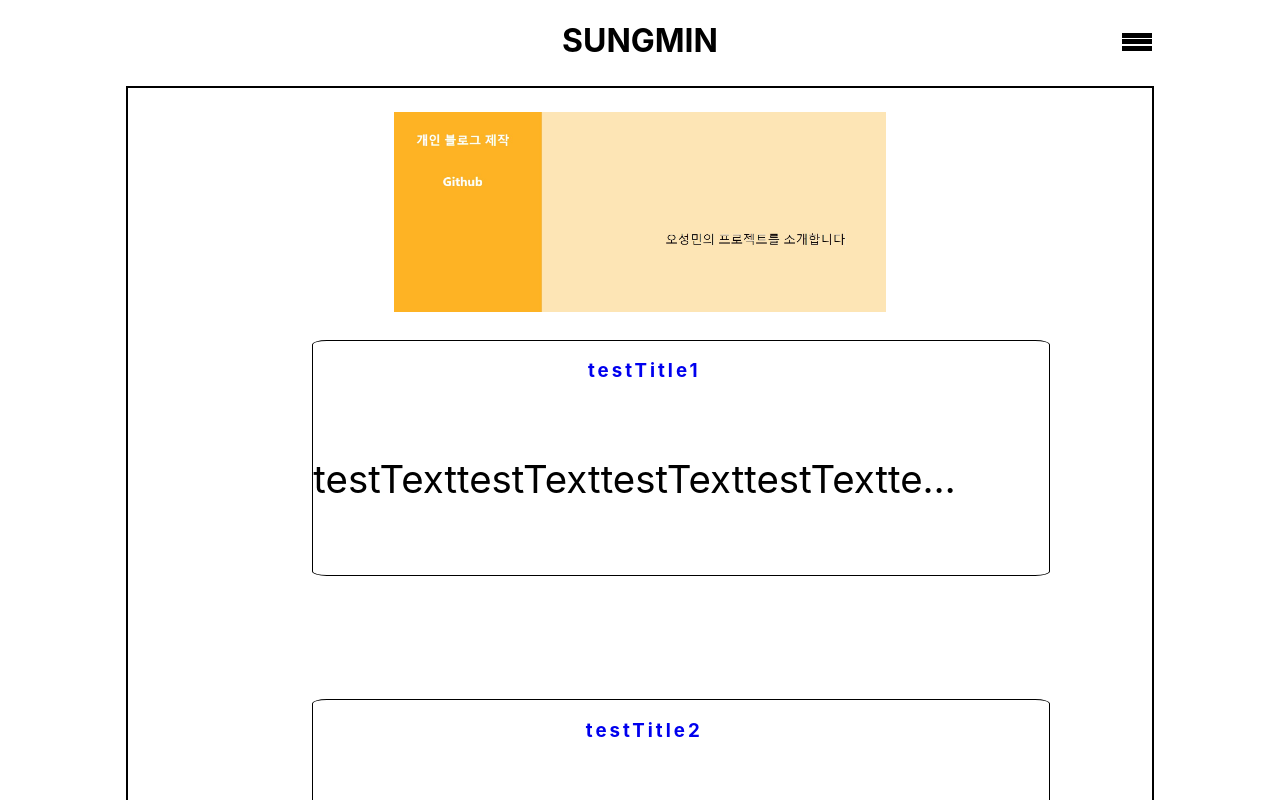
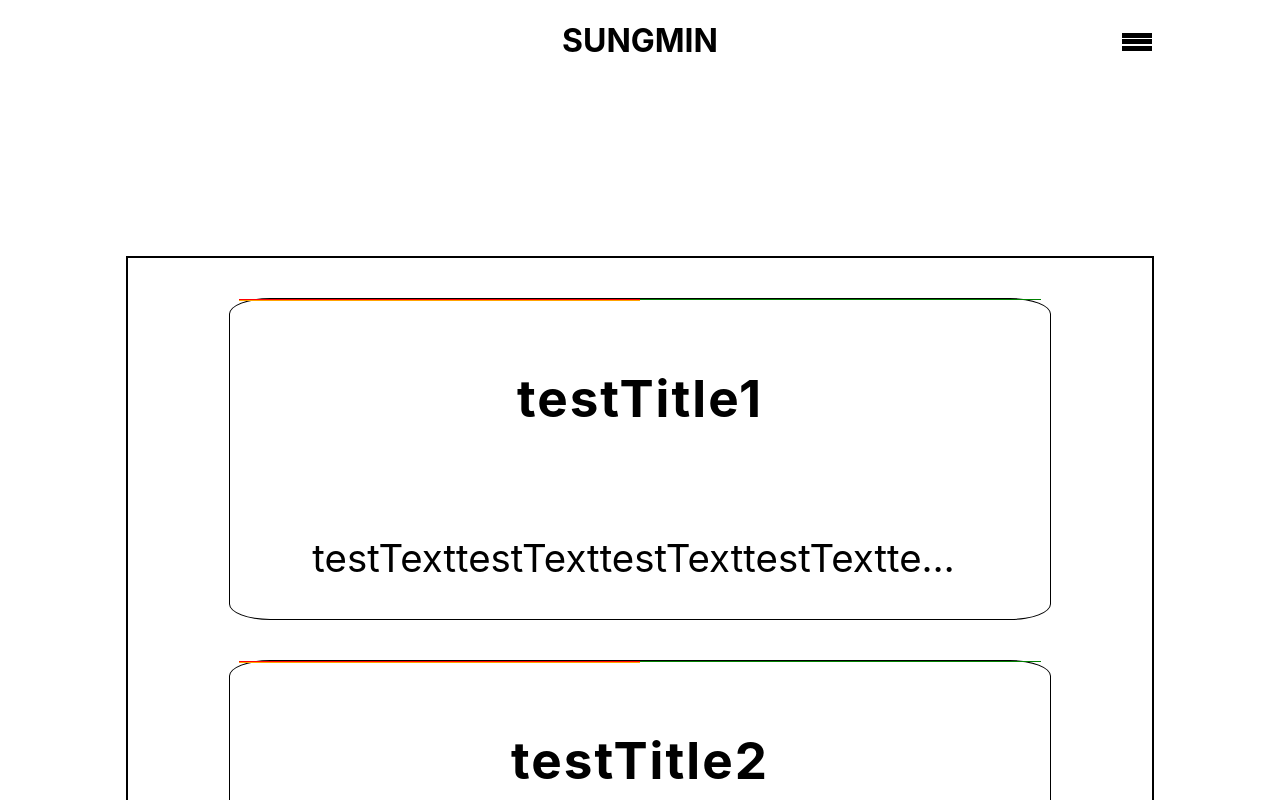
Before and after one commit to osm0517/my_portfolio, a React (Create React App) app: page /list in a window 1280 px wide. Shown: the top 800 px of the page. Built offline with nearby package versions, Linux system fonts and the light colour scheme.

Commit message:
main, list design finish

```diff
--- a/public/index.html
+++ b/public/index.html
@@ -26,8 +26,8 @@
     -->
     <style>
       body{
+        height: 100%;
         width: 100%;
-        height: 100%;
       }
       #root{
         width: 100%;
--- a/src/App.css
+++ b/src/App.css
@@ -1,7 +1,3 @@
-.body{
-  width: 100vw;
-  height: 100vh;
-}
 #nav{
   background-color: rgba(255, 255, 255, 0.868);
   width: 100vw;
@@ -21,27 +17,20 @@
   height: 5px;
   margin-bottom: 5%;
 }
-#b{
-  width: 80%;
-  border: 2px solid black;
-  overflow:initial;
-  margin-top: 86px; /*상단바의 크기만큼 margin 시켜줌*/
-  margin-left: auto;
-  margin-right: auto;
-}
+
 #title{
   text-decoration: none;
   color: black;
 }
 #side-div{
   width: 100vw;
-  height: 50vh;
   background-color: rgba(255, 255, 255, 0.868);
   position: fixed;
   display: none;
   flex-direction: column;
   align-items: center;
   overflow: auto;
+  top: 15%;
 }
 #side-title a{
   text-decoration: none;
@@ -61,44 +50,120 @@
 #side-title-div{
   display: inline-flex;
   width: 22vw;
-  text-align: left;
   align-items: center;
   cursor: pointer;
-  margin-top: 2vh;
-}
-#side-text-div{
-  display: flex;
-}
-#text-div{
-  margin: 3vh;
 }
 #side-text{
   font-size: 3vw;
   color: black;
 }
+
 #document-title{
-  margin-right: 10%;
+  margin: 0 auto;
+  grid-row-start: 2;
+  grid-row-end: 3;
+}
+#document-title p{
+  font-weight: bold;
+  font-size: 4vw;
+  letter-spacing: 2px;
 }
 #document-title h3{
   letter-spacing: 3px;
 }
 #document-text p{
-  width: 90%;
   text-overflow: ellipsis;
   overflow: hidden;
   white-space: nowrap;
   word-break: break-all;
 }
+
+#document-image{
+  margin: 0 auto;
+  width: 98%;
+  display: grid;
+  grid-template-rows: repeat(4, 1fr);
+  grid-template-columns: repeat(2, 1fr);
+}
+
+
+.image1{
+  background-color: red;
+  grid-column-start: 1;
+  grid-column-end: 2;
+  grid-row-start: 1;
+  grid-row-end: 4;
+}
+
+.image2{
+  background-color: orange;
+  grid-column-start: 1;
+  grid-column-end: 2;
+  grid-row-start: 4;
+  grid-row-end: 5;
+}
+
+.image3{
+  background-color: yellow;
+  grid-column-start: 2;
+  grid-column-end: 3;
+  grid-row-start: 1;
+  grid-row-end: 3;
+}
+
+.image4{
+  background-color: green;
+  grid-column-start: 2;
+  grid-column-end: 3;
+  grid-row-start: 3;
+  grid-row-end: 5;
+}
+
 #document-text{
-  margin: 10% auto;
+  margin: 0 auto;
+  width: 80%;
   font-size: 3vw;
+  grid-row-start: 3;
+  grid-row-end: 4;
 }
+
+.body{
+  width: 100%;
+  height: 100vh;
+  align-items: center;
+  display: flex;
+}
+
+#b{
+  display: inline-block;
+  height: 100%;
+  width: 80%;
+  border: 2px solid black;
+  margin: auto auto;
+  /* overflow-y: hidden; */
+  margin-top: 20%; /*상단바의 크기만큼 margin 시켜줌*/
+}
+
+.d{
+  width: 100%;
+  height: 100%;
+  /* display: flex;
+  flex-direction: column;
+  justify-content: space-around; */
+}
+
 #document-div{
-  margin-left: 10%;
-  margin-bottom: 15%;
+  width: 80%;
+  height: 40%;
   border: 1px solid black;
-  border-radius: 2%;
+  border-radius: 5%;
+  margin: 5vh auto;
+  display: grid;
+  grid-gap: 5%;
+  grid-template-columns: 100%;
+  grid-template-rows: 3fr 0.5fr 1fr;
 }
+
 #write-div input{
   width: 100%;
   height: 4vh;
@@ -132,6 +197,31 @@ h1{
 p{
   color: black;
 }
+
+.home-div{
+  margin-top: 50%;
+  display: flex;
+  flex-direction: column;
+  align-items: center;
+}
+
+.blog-title-div p{
+  font-weight: bold;
+  font-size: 5vw;
+}
+
+.blog-title-div{
+  width: 100%;
+  display: flex;
+  justify-content: center;
+}
+
+.list-btn{
+  margin-top: 120%;
+  border: 2px solid black;
+  border-radius: 8%;
+}
+
 /* Mobile - Landscape 가로모드
 기본이 세로 모드*/
 @media (min-width: 576px) {
--- a/src/App.js
+++ b/src/App.js
@@ -4,42 +4,13 @@ import Nav from './component/Nav';
 import Document from './component/Document';
 import Write from './component/Write_page/Write';
 import Home from './component/Home_page/Home'
+import Detail from './component/Document_page/Detail';
 import $ from 'jquery';
 import { Router, Routes, Route, BrowserRouter} from 'react-router-dom';
 
-let value = 0;
-
 function App() {
 
-  var typingIdx=0;
-  var typingTxt = "오성민의 프로젝트를 소개합니다";
-  typingTxt=typingTxt.split("");
-  function typing(){
-    if(typingIdx<typingTxt.length){
-      // 타이핑될 텍스트 길이만큼 반복
-      $(".typing").append(typingTxt[typingIdx]);
-      // 한글자씩 이어준다.
-      typingIdx++;
-    }
-  }
 
-  useEffect(() => {
-    setInterval(typing,300);
-  }, []);
-
-  const testAnime = (val) => {
-    $(document).ready(() => {
-      console.log(val);
-      var clickPosition = $(`.${val}`).offset();
-      console.log(clickPosition);
-      $('html').animate({scrollTop : clickPosition.top}, 400);
-    })
-  }
-
-
-  useEffect(() => {
-    console.log("ready");
-  },[])
 
   return (
     <BrowserRouter>
@@ -47,26 +18,12 @@ function App() {
         <Nav/>
         <div id='b'>
           <Routes>
-            <Route path='/' element={<Home/>}></Route>
+            <Route path='/my_portfolio' element={<Home/>}></Route>
             <Route path='/list/*' element={<Document/>}></Route>
             <Route path='/write' element={<Write/>}></Route>
+            <Route path='/list/:id' element={<Detail/>}></Route>
           </Routes>
-
         </div>
-
-        {/* <div className="App"> */}
-        {/* <div className='nav-div'>
-          <Nav testAnime = { testAnime } value = { value }/>
-        </div> */}
-          {/* <div >
-            <p className='typing'></p>
-          </div> */}
-        {/* </div> */}
-        {/* <div className='document-div'>
-          <Document />
-        </div> */}
-        {/* <div className='blog' />
-        <div className='github' /> */}
       </div>
     </BrowserRouter>
 
--- a/src/component/Document.js
+++ b/src/component/Document.js
@@ -14,15 +14,13 @@ function Document() {
     const testBoardData = [
         {
             boardTitle : "testTitle1",
-            boardText : "testTexttestTexttestTexttestTexttestTexttestTexttestTexttestTexttestTexttestTexttestTexttestText"
+            boardText : "testTexttestTexttestTexttestTexttestTexttestTexttestTexttestTexttestTexttestTexttestTexttestText",
+            boardId : 1
         },
         {
             boardTitle : "testTitle2",
-            boardText : "testTexttestTexttestTexttestTexttestTexttestTexttestTexttestTexttestTexttestTexttestTexttestText"
-        },
-        {
-            boardTitle : "testTitle3",
-            boardText : "testTexttestTexttestTexttestTexttestTexttestTexttestTexttestTexttestTexttestTexttestTexttestText"
+            boardText : "testTexttestTexttestTexttestTexttestTexttestTexttestTexttestTexttestTexttestTexttestTexttestText",
+            boardId : 2
         }
     ]
     //받아온 데이터를 그려줌
@@ -30,12 +28,20 @@ function Document() {
         return (
             //데이터 베이스 구축하면 받은 데이터에서
             // to={`/list/${data.part}/${data.stack}/${data.id}`}
-            <Link to={``}>
+
+            <Link to={"/list/"+data.boardId}>
                 <div id="document-div">
-                    <div id="document-title"><h3>{data.boardTitle}</h3></div>
+                    <div id="document-image">
+                        <div className="image1"></div>
+                        <div className="image2"></div>
+                        <div className="image3"></div>
+                        <div className="image4"></div>
+                    </div>
+                    <div id="document-title"><p>{data.boardTitle}</p></div>
                     <div id="document-text"><p>{data.boardText}</p></div>
                 </div>
             </Link>
+
         )
     })
 
@@ -43,12 +49,8 @@ function Document() {
     const publicPath = process.env.PUBLIC_URL
 
     return (
-        <div className="d-body">
-            <img src={publicPath+"/img/blog.jpg"} className="img-div" alt="프로젝트 사진"/>
-            <div className="text-div">
-                {boardRender}
-            </div>
-
+        <div className="d">
+            {boardRender}
         </div>
     );
 }
--- /dev/null
+++ b/src/component/Document_page/Detail.js
@@ -0,0 +1,14 @@
+import React, { useEffect } from "react";
+import { useParams } from "react-router-dom";
+
+function Detail() {
+    const {id} = useParams()
+
+    return (
+        <div>
+            하이 {id}번 눌렀네
+        </div>
+    )
+}
+
+export default Detail;
--- a/src/component/Home_page/Home.js
+++ b/src/component/Home_page/Home.js
@@ -1,11 +1,31 @@
-import React from "react";
+import React, {useState, useEffect} from "react";
 import { Link } from "react-router-dom";
 
 function Home() {
+    const typingTxt = "오성민의 프로젝트를 소개합니다";
+
+    const [blogTitle, setBlogTitle] = useState('');
+    const [count, setCount] = useState(0);
+
+    useEffect(() => {
+      const typingInterval = setInterval(() => {
+        setBlogTitle((prevTitleValue) => {
+          let result = prevTitleValue ? prevTitleValue + typingTxt[count] : typingTxt[0];
+          setCount(count + 1);
+          return result;
+        });
+      }, 300);
+      if(count >= typingTxt.length) clearInterval(typingInterval);
+      return () => {
+        clearInterval(typingInterval);
+      };
+    });
+
     return (
-        <div>
+        <div className="home-div">
+            <div className='blog-title-div'><p> {blogTitle} </p></div>
             <Link to='/list'>
-                <div><p>포트폴리오 보러 가기</p></div>
+                <div className="list-btn"><p>포트폴리오 보러 가기</p></div>
             </Link>
         </div>
     )
--- a/src/component/Nav.js
+++ b/src/component/Nav.js
@@ -52,21 +52,6 @@ function Nav({testAnime, value}){
         )
     })
 
-    //스크롤을 함으로써 생기는 액션을 정의한 곳
-    // const [opacityValue, setOpacityValue] = useState(value);
-    // $(window).scroll(() => {
-    //     setOpacityValue(($(document).scrollTop())/600);
-    // })
-    // $('.nav-div').css("opacity", 1-opacityValue);
-    // if($('.nav-div').css("opacity") == 0){
-    //     $('.menu-bar').css("display", "block");
-    //     $('.up').css("opacity", "1");
-    //     $('.nav').css("position", "fixed");
-    // }else{
-    //     $('.menu-bar').css("display", "none");
-    //     $('.up').css("opacity", "0");
-    //     $('.nav').css("position", "static");
-    // }
 
     //클릭 이벤트를 정리해놓은 곳
     $('.up').on("click", () => {
@@ -100,7 +85,7 @@ function Nav({testAnime, value}){
         <>
             <div id='nav'>
                 <div>
-                    <Link to='/'>
+                    <Link to='/my_portfolio'>
                         <h1>SUNGMIN</h1>
                     </Link>
                 </div>
@@ -116,16 +101,6 @@ function Nav({testAnime, value}){
                     <div><p>create Project</p></div>
                 </Link>
             </div>
-            {/* <div className="menu-div" onClick={navDivToggle}>
-                <div className="menu-bar"></div>
-                <div className="menu-bar"></div>
-                <div className="menu-bar"></div>
-            </div> */}
-            {/* <div className="nav-div" >
-                <p onClick={ testClickEvent } id="blog"> 개인 블로그 제작 </p>
-                <a href="https://github.com/osm0517" id="gitHub"> <p>Github</p> </a>
-            </div> */}
-            {/* <img className = "up" src={process.env.PUBLIC_URL + `/img/up.png`}/> */}
         </>
     );
 }
```
Also changed, not shown: 1 other file (tests, documents, lock files or other folders).
